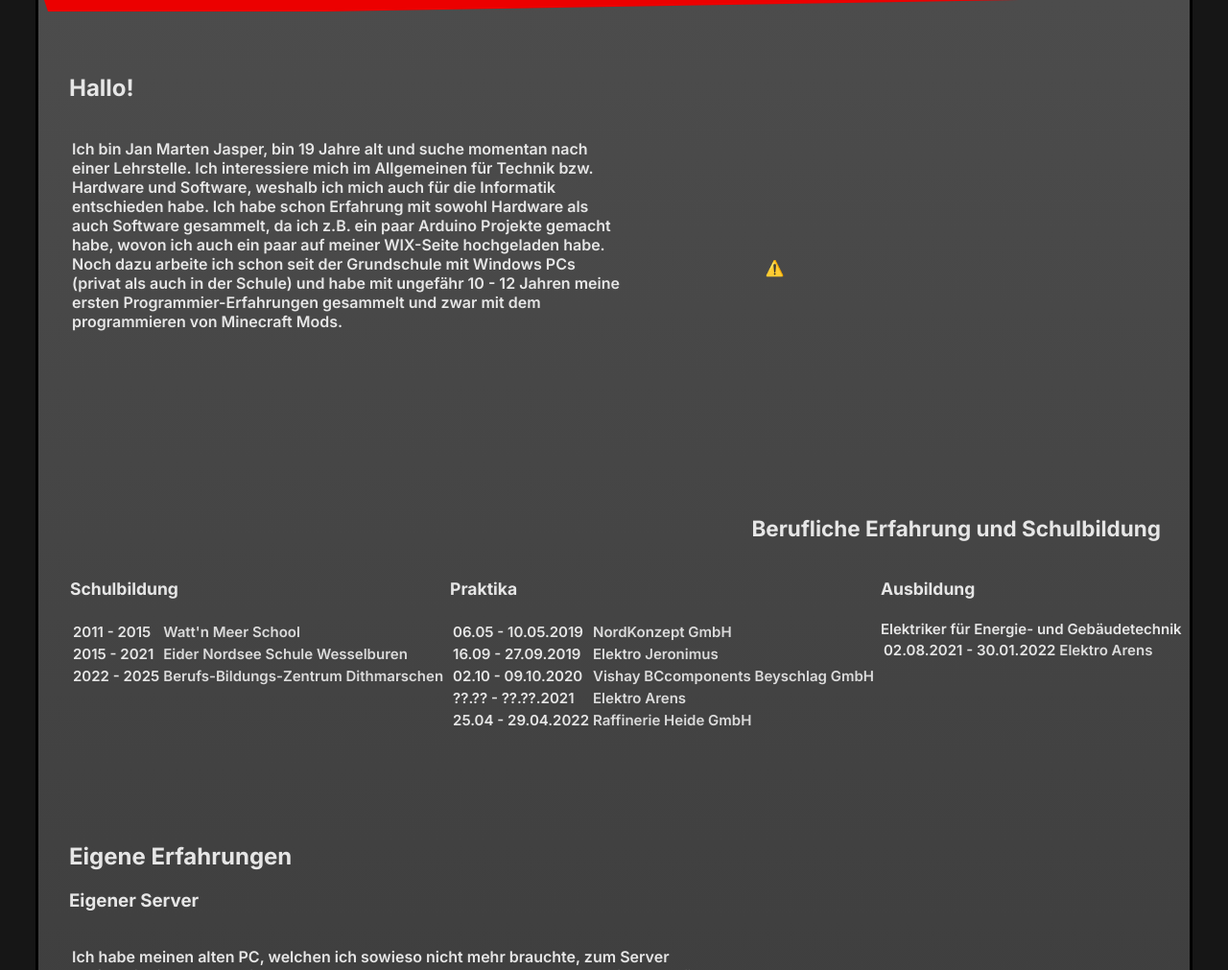
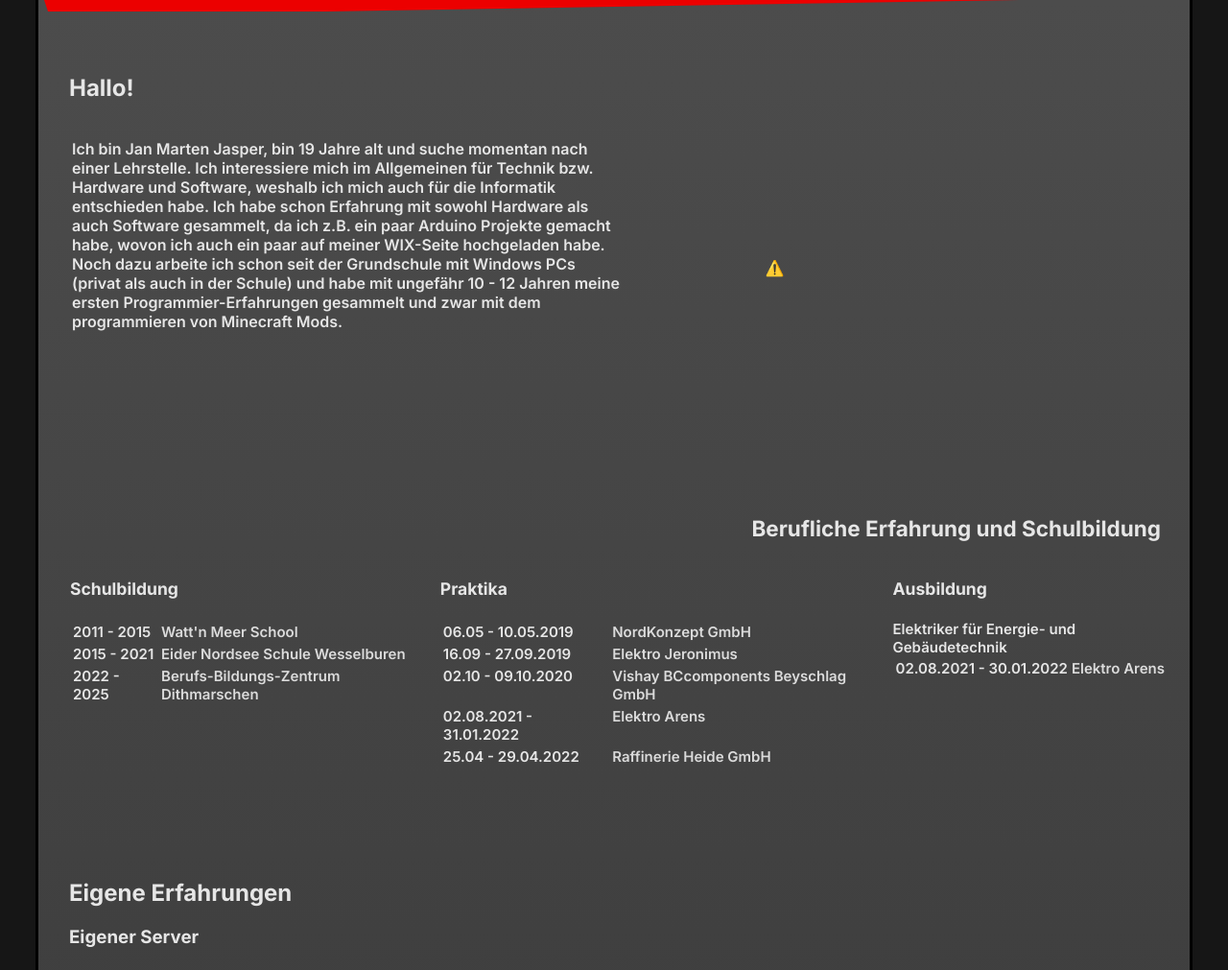
Before and after one commit to TheRedCoder404/TheRedCoder404.github.io, a plain HTML site: page index.html in a window 1280 px wide. Shown: the part 89-1100 px from the top of the page at 96% size. Drawn offline with nearby package versions, Linux system fonts and the light colour scheme; no server answers; a script that the page names is missing.

Commit message:
Korrektur des Datums der Ausbildungszeit Elektro Arens

```diff
--- a/index.html
+++ b/index.html
@@ -101,7 +101,7 @@
                                         <td><a href="https://www.vishay.com/en/company/brands/beyschlag/" id="generallink">Vishay BCcomponents Beyschlag GmbH</a></td>
                                     </tr>
                                     <tr>
-                                        <td>??.?? - ??.??.2021</td>
+                                        <td>02.08.2021 - 31.01.2022</td>
                                         <td><a href="https://www.elektroarens.de/" id="generallink">Elektro Arens</a></td>
                                     </tr>
                                     <tr>
```
